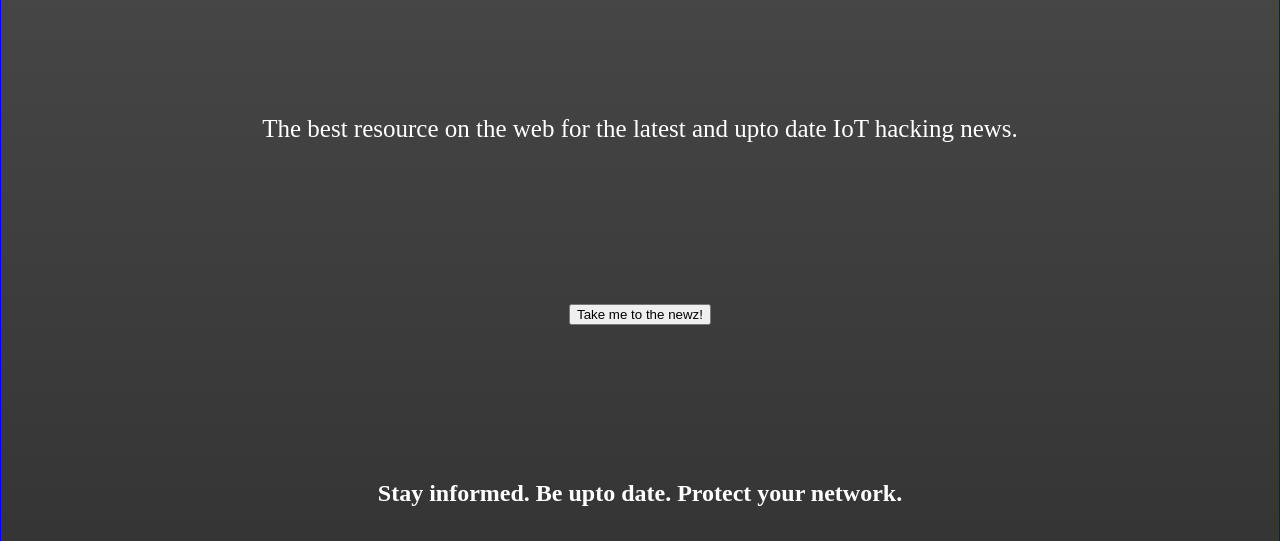
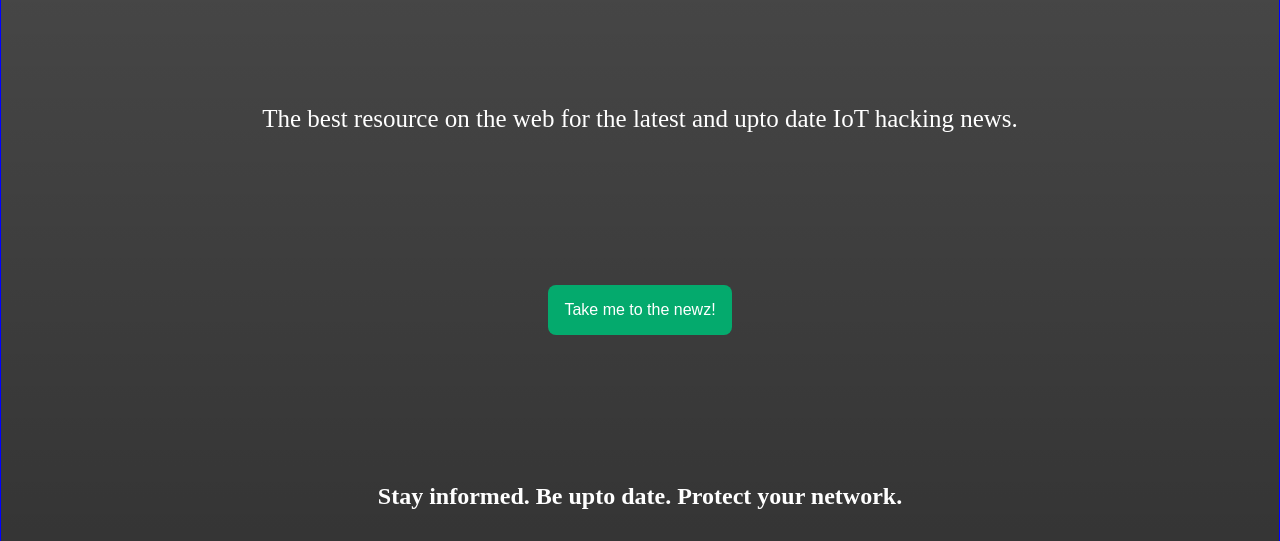
Before and after one commit to Joefb/codingtemple-news-website, a plain HTML site: page index.html in a window 1280 px wide. Shown: the part 259-800 px from the top of the page. Drawn offline with Linux system fonts and the light colour scheme.

Commit message:
Give hero button a class, color hero button, border radius hero button

```diff
--- a/css/style.css
+++ b/css/style.css
@@ -20,17 +20,6 @@ body {
   align-items: center;
   border: 1px solid black;
   background-color: lightgray;
-}
-
-.hero-header > * {
-  position: relative;
-  font-size: 60px;
-  margin-bottom: 0;
-}
-
-.hero-header-sub > * {
-  font-size: 25px;
-  margin-top: 0;
 }
 
 /* Dropdown Button */
@@ -85,6 +74,7 @@ body {
   display: relative;
 }
 
+/* Hear Section */
 .hero-container {
   display: flex;
   flex-direction: column;
@@ -96,6 +86,25 @@ body {
     linear-gradient(rgba(0, 0, 0, 0.7), rgba(0, 0, 0, 0.8)),
     url("../assets/iot_desk.jpg") no-repeat center / cover;
   color: white;
+}
+.hero-header > * {
+  position: relative;
+  font-size: 60px;
+  margin-bottom: 0;
+}
+
+.hero-header-sub > * {
+  font-size: 25px;
+  margin-top: 0;
+}
+
+.hero-button {
+  background-color: #04aa6d;
+  color: white;
+  padding: 16px;
+  font-size: 16px;
+  border: none;
+  border-radius: 8px;
 }
 
 /* Body Container  */
--- a/index.html
+++ b/index.html
@@ -41,8 +41,8 @@
               hacking news.
             </p>
           </div>
-          <div class="hero-button">
-            <button>Take me to the newz!</button>
+          <div class="hero-button-container">
+            <button class="hero-button">Take me to the newz!</button>
           </div>
           <div class="hero-subheader">
             <h2>Stay informed. Be upto date. Protect your network.</h2>
```
